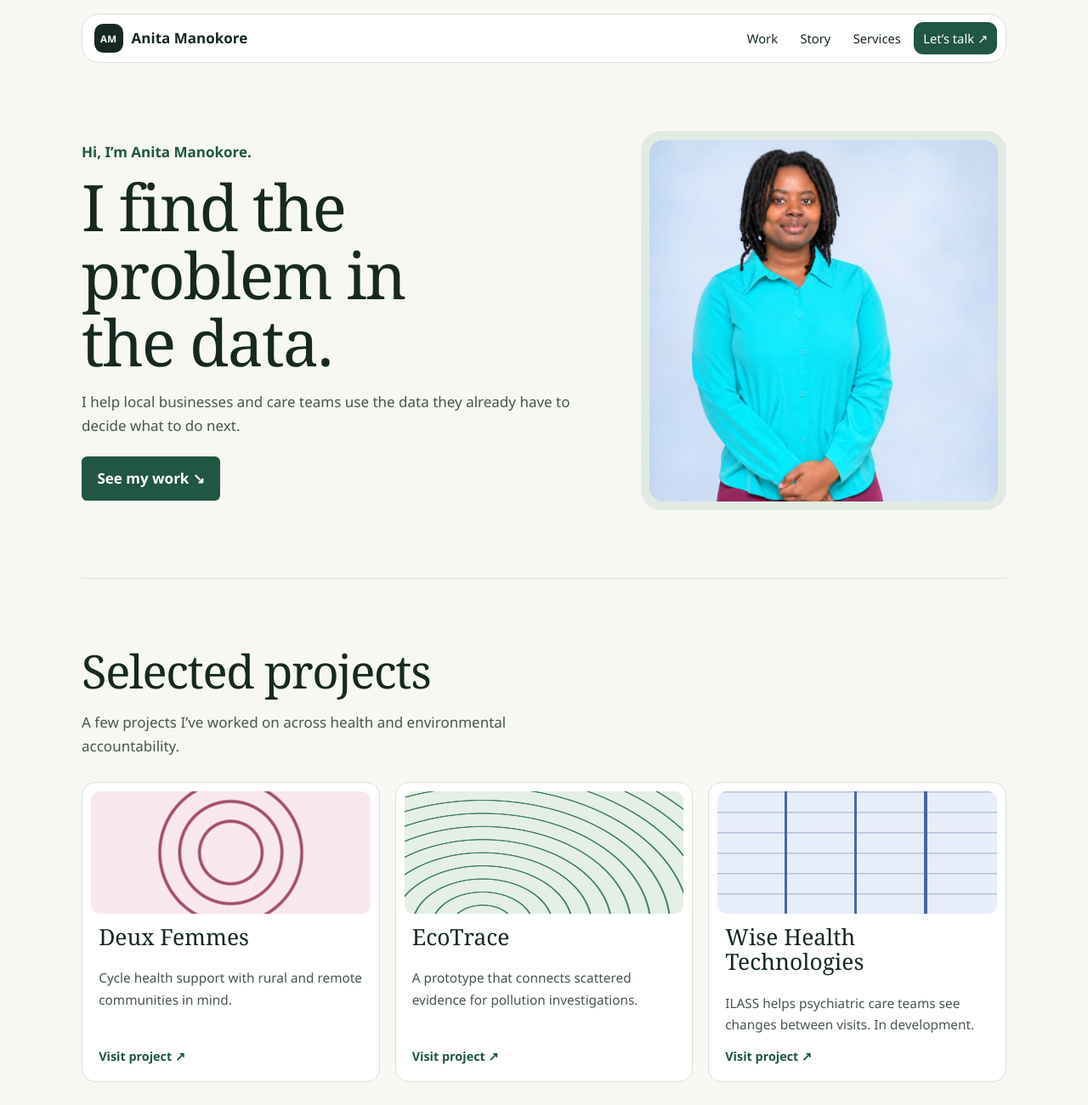
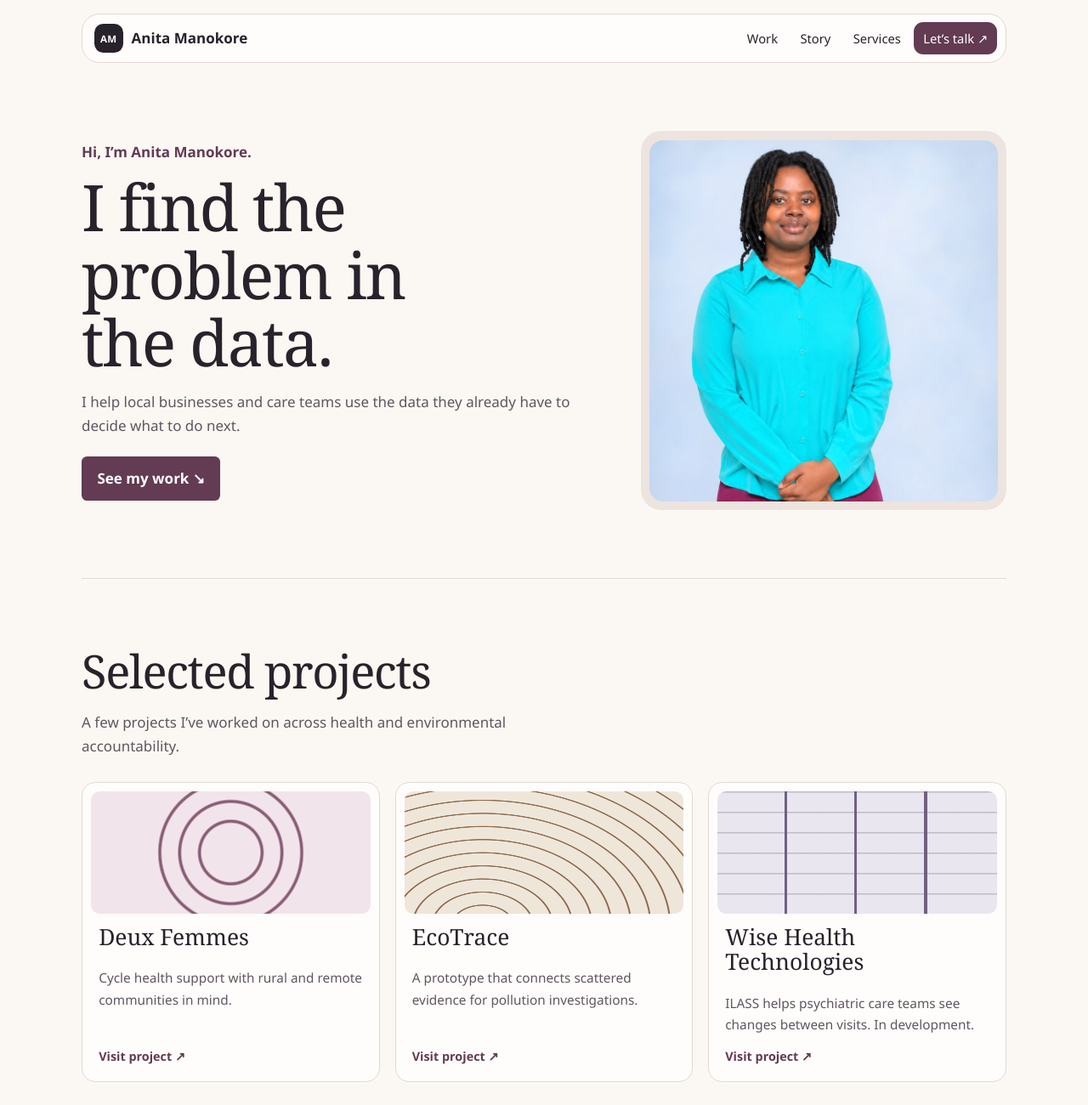
Before and after one commit to AnitaManokore112/anita-manokore-consulting, a plain HTML site: page index.html in a window 1280 px wide. Shown: the top 1300 px of the page at 85% size. Drawn offline with Linux system fonts and the light colour scheme.

Commit message:
Refresh portfolio colors with warm ivory and plum
Updated HTML structure and styles for improved layout and design.

```diff
--- a/index.html
+++ b/index.html
@@ -6,11 +6,15 @@
   <meta name="description" content="Anita Manokore uses data, design, and technology to solve practical problems for local businesses and care organizations.">
   <title>Anita Manokore Consulting | Digital Marketing &amp; Data</title>
   <style>
-    :root { --paper:#faf8f3; --ink:#18283c; --muted:#435467; --blue:#2148a3; --line:#d8dfe5; --light:#e8eef9; }
+    :root {
+      --paper:#fbf8f3; --ink:#28222b; --muted:#605660; --accent:#633b53;
+      --line:#e2d8d3; --light:#f2e9ed; --surface:#fffdfb; --frame:#ede4df;
+      --accent-hover:#49283b; --shadow:#35243616;
+    }
     * { box-sizing:border-box; }
     body { margin:0; background:var(--paper); color:var(--ink); font: 1.0625rem/1.65 "Geist","Segoe UI",sans-serif; }
-    a { color:var(--blue); text-underline-offset:.24em; }
-    a:focus-visible { outline:3px solid var(--blue); outline-offset:5px; }
+    a { color:var(--accent); text-underline-offset:.24em; }
+    a:focus-visible { outline:3px solid var(--accent); outline-offset:5px; }
     .wrap { width:min(68rem, calc(100% - 3rem)); margin-inline:auto; }
     header { border-bottom:1px solid var(--line); }
     .top { display:flex; align-items:center; justify-content:space-between; flex-wrap:wrap; gap:.5rem 2rem; padding-block:1.25rem; }
@@ -27,22 +31,22 @@
     h1 + p, h2 + p { margin-top:1.1rem; max-width:62ch; }
     h3 + p { margin-top:.5rem; }
     .hero { display:grid; grid-template-columns:1.35fr 1fr; align-items:center; gap:clamp(1.5rem, 6vw, 5rem); }
-    .intro { color:var(--blue); font-weight:650; margin-bottom:.65rem; }
+    .intro { color:var(--accent); font-weight:650; margin-bottom:.65rem; }
     .portrait img { display:block; width:100%; height:auto; aspect-ratio:4/4.65; object-fit:cover; object-position:center 13%; border-radius:1rem; }
-    .button { display:inline-block; margin-top:1.4rem; border-radius:.4rem; background:var(--blue); color:white; padding:.75rem 1.15rem; text-decoration:none; font-weight:650; }
-    .button:hover { background:#19387f; }
+    .button { display:inline-block; margin-top:1.4rem; border-radius:.4rem; background:var(--accent); color:white; padding:.75rem 1.15rem; text-decoration:none; font-weight:650; }
+    .button:hover { background:var(--accent-hover); }
     .border { border-top:1px solid var(--line); }
     .services,.proof { display:grid; gap:1.5rem; margin-top:2rem; }
     .services { grid-template-columns:repeat(2,minmax(0,1fr)); }
     .proof { grid-template-columns:repeat(3,minmax(0,1fr)); }
     .tile { border-top:1px solid var(--line); padding-top:1rem; }
-    .metric { display:block; color:var(--blue); font:2.5rem/1.1 Georgia,serif; margin-bottom:.65rem; }
+    .metric { display:block; color:var(--accent); font:2.5rem/1.1 Georgia,serif; margin-bottom:.65rem; }
     .education { margin-top:2rem; border-top:1px solid var(--line); padding-top:1rem; }
     .education ul,.steps { padding-left:1.35rem; }
     .steps li,.package li { margin-bottom:.4rem; }
     .offer { display:grid; grid-template-columns:1fr 1.2fr; gap:clamp(2rem, 6vw, 5rem); align-items:start; }
     .package { background:var(--light); padding:clamp(1.25rem, 4vw, 2.25rem); border-radius:1rem; }
-    .price { color:var(--blue); font-weight:700; margin-top:.8rem; }
+    .price { color:var(--accent); font-weight:700; margin-top:.8rem; }
     .package ul { padding-left:1.25rem; }
     .contact { background:var(--light); }
     .contact-note { margin-top:.85rem; overflow-wrap:anywhere; }
@@ -53,14 +57,14 @@
       background:var(--card); color:var(--ink); text-decoration:none;
       transition:transform .2s ease, box-shadow .2s ease;
     }
-    .project-card:hover { transform:translateY(-4px); box-shadow:0 .5rem 1.2rem #18283c15; }
+    .project-card:hover { transform:translateY(-4px); box-shadow:0 .5rem 1.2rem var(--shadow); }
     .project-card h3 { font:1.65rem/1.12 Georgia,serif; }
     .project-card p { font-size:.96rem; }
-    .project-card .project-action { margin-top:auto; font-size:.9rem; font-weight:700; color:var(--blue); }
+    .project-card .project-action { margin-top:auto; font-size:.9rem; font-weight:700; color:var(--accent); }
     .project-card:hover .project-action { text-decoration:underline; }
-    .deux { --card:#f8e8ed; }
-    .eco { --card:#e4efe5; }
-    .wise { --card:#e8eef9; }
+    .deux { --card:#f2e4eb; }
+    .eco { --card:#efe6da; }
+    .wise { --card:#eae6ef; }
     @media (prefers-reduced-motion:reduce) {
       .project-card { transition:none; }
       .project-card:hover { transform:none; }
@@ -73,26 +77,25 @@
     }
     @media (max-width:460px) { .services { grid-template-columns:1fr; } }
 
-    :root { --paper:#f7f8f3; --ink:#162920; --muted:#46564e; --blue:#205642; --line:#d8e1d8; --light:#e5eee5; }
     header { border:0; padding-top:1rem; }
-    .top { background:#fff; padding:.55rem .6rem .55rem .85rem; border:1px solid var(--line); border-radius:1.3rem; }
+    .top { background:var(--surface); padding:.55rem .6rem .55rem .85rem; border:1px solid var(--line); border-radius:1.3rem; }
     .brand { display:inline-flex; align-items:center; gap:.6rem; padding:0; }
     .monogram { display:grid; place-items:center; width:2.15rem; height:2.15rem; border-radius:.65rem; background:var(--ink); color:white; font-size:.72rem; letter-spacing:.03em; }
     nav { gap:.25rem; align-items:center; }
     nav a { color:var(--ink); text-decoration:none; padding:.45rem .7rem; border-radius:.7rem; }
     nav a:hover { background:var(--light); }
-    nav .nav-contact { background:var(--blue); color:white; }
+    nav .nav-contact { background:var(--accent); color:white; }
     nav .nav-contact:hover { background:var(--ink); }
     h1 { max-width:12ch; }
-    .portrait { background:#e1ebe4; padding:.65rem; border-radius:1.5rem; }
+    .portrait { background:var(--frame); padding:.65rem; border-radius:1.5rem; }
     .portrait img { aspect-ratio:4/4.15; }
     .story-more { margin-top:1em; max-width:62ch; }
-    .project-card { padding:.65rem .65rem 1.05rem; background:#fff; }
+    .project-card { padding:.65rem .65rem 1.05rem; background:var(--surface); }
     .project-card h3,.project-card p,.project-action { margin-inline:.55rem; }
     .project-art { height:clamp(6rem,12vw,9rem); border-radius:.65rem; background-color:var(--card); }
-    .art-deux { background-image:radial-gradient(circle at center, transparent 0 19%, #a04c69 20% 21%, transparent 22% 32%, #a04c69 33% 34%, transparent 35% 45%, #a04c69 46% 47%, transparent 48%); }
-    .art-eco { background-image:repeating-radial-gradient(ellipse at 28% 110%, transparent 0 12px, #408263 13px 14px, transparent 15px 23px); }
-    .art-wise { background-image:linear-gradient(90deg, transparent 24%, #476999 24% 25%, transparent 25% 49%, #476999 49% 50%, transparent 50% 74%, #476999 74% 75%, transparent 75%), repeating-linear-gradient(0deg, transparent 0 22px, #47699955 23px 24px); }
+    .art-deux { background-image:radial-gradient(circle at center, transparent 0 19%, #875c74 20% 21%, transparent 22% 32%, #875c74 33% 34%, transparent 35% 45%, #875c74 46% 47%, transparent 48%); }
+    .art-eco { background-image:repeating-radial-gradient(ellipse at 28% 110%, transparent 0 12px, #8d6b4e 13px 14px, transparent 15px 23px); }
+    .art-wise { background-image:linear-gradient(90deg, transparent 24%, #716080 24% 25%, transparent 25% 49%, #716080 49% 50%, transparent 50% 74%, #716080 74% 75%, transparent 75%), repeating-linear-gradient(0deg, transparent 0 22px, #71608055 23px 24px); }
     @media (max-width:530px) {
       .top { justify-content:center; gap:.3rem; }
       nav { justify-content:center; }
```
